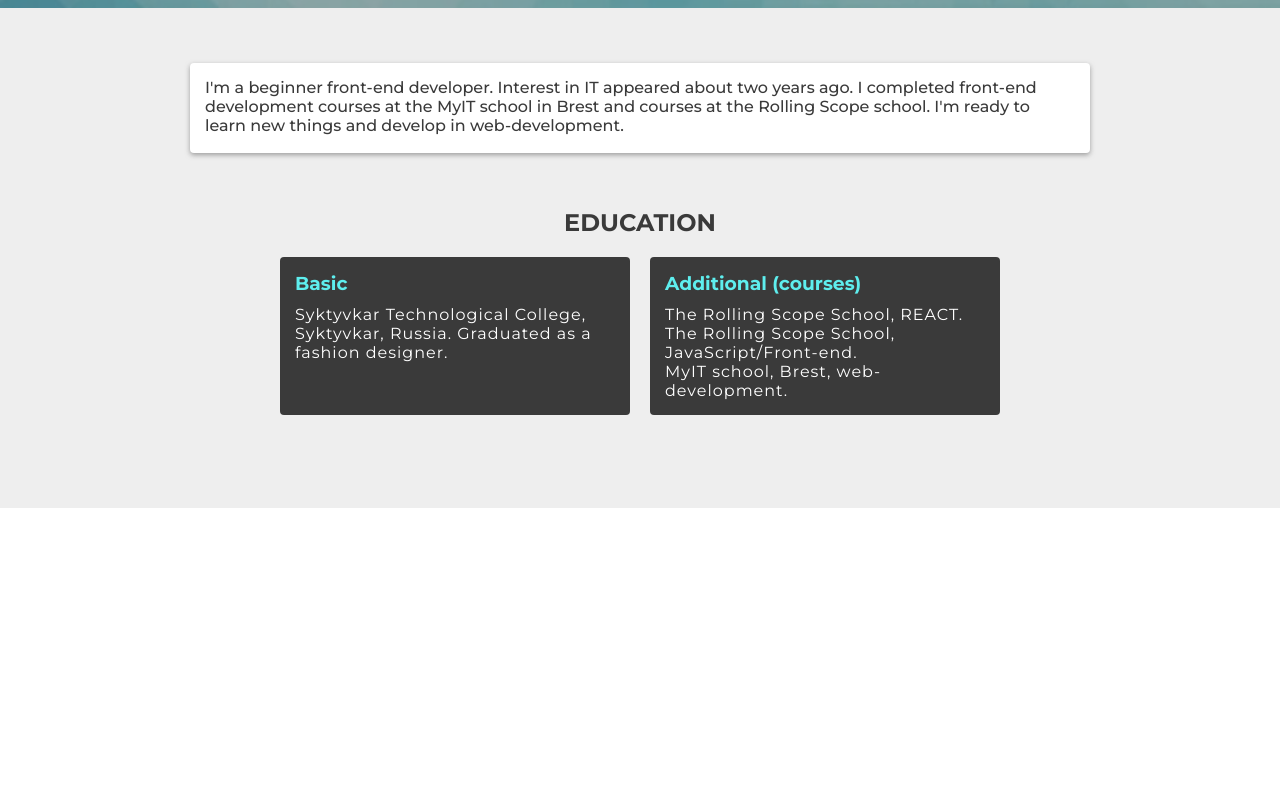
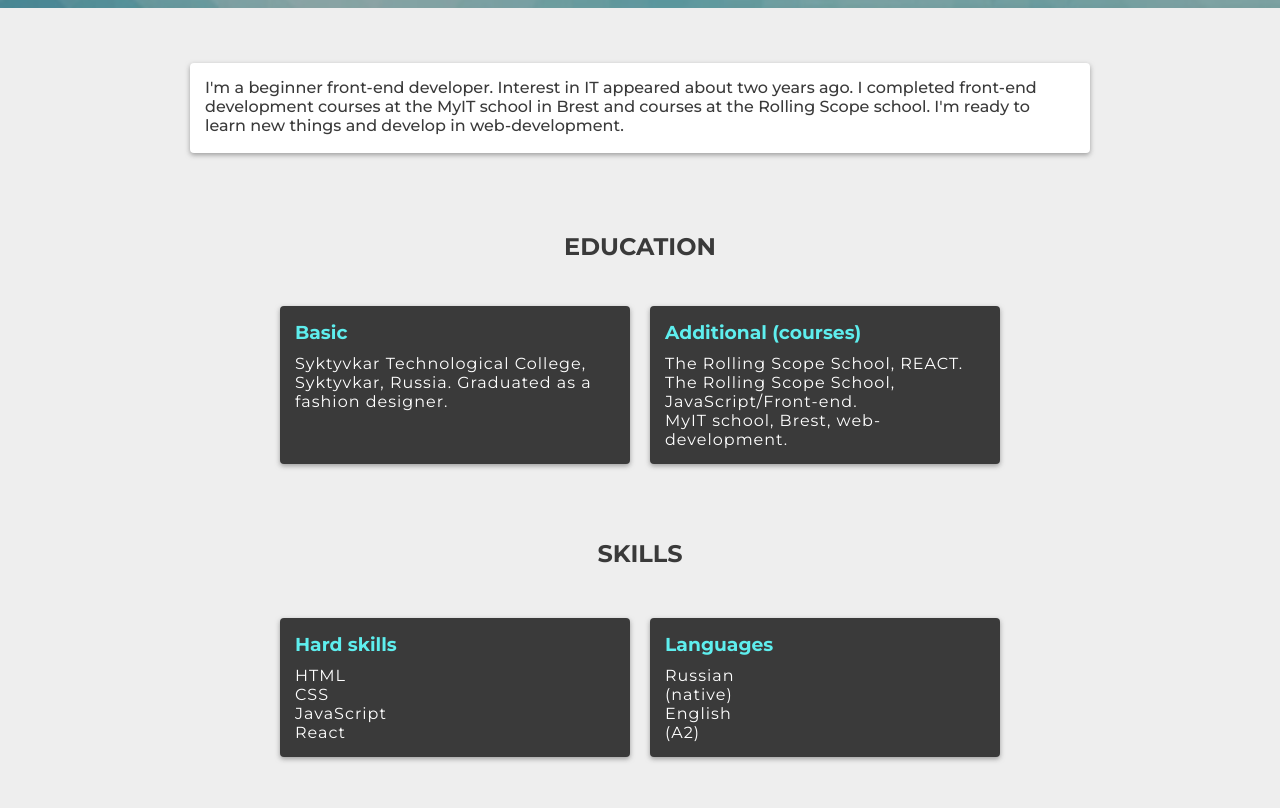
Before and after one commit to Lenka-W1/js-from-zero-to-hero-2023-cv, a plain HTML site: page js-from-zero-to-hero-2023-cv/src/index.html in a window 1280 px wide. Shown: the part 362-1170 px from the top of the page. Before the commit the page ends 870 px from the top, so only its background shows below. Drawn offline with Linux system fonts and the light colour scheme.

Commit message:
feat: add skills block

```diff
--- a/js-from-zero-to-hero-2023-cv/src/index.html
+++ b/js-from-zero-to-hero-2023-cv/src/index.html
@@ -17,7 +17,7 @@
            <li><a href="#about">About me</a></li>
            <li><a href="#education">Education</a></li>
            <li><a href="#skills">Skills</a></li>
-           <li><a href="#english">English</a></li>
+           <!-- <li><a href="#english">English</a></li> -->
            <li><a href="#contacts">Contacts</a></li>
          </ul>
       </nav>
@@ -29,7 +29,7 @@
           <li><a href="#about">About me</a></li>
           <li><a href="#education" class="links">Education</a></li>
           <li><a href="#skills" class="links">Skills</a></li>
-          <li><a href="#english" class="links">English</a></li>
+          <!-- <li><a href="#english" class="links">English</a></li> -->
           <li><a href="#contacts" class="links">Contacts</a></li>
         </ul>
       </nav>
@@ -78,15 +78,15 @@
         <div class="cards-block">
           <div class="basic-education-card card">
             <h3 class="card-title">Basic</h3>
-            <p class="block-contant">
+            <p class="block-content">
               Syktyvkar Technological College,
               Syktyvkar, Russia.
               Graduated as a fashion designer.
             </p>
           </div>
-          <div class="additional-card-title card">
+          <div class="additional-education-card card">
             <h3 class="card-title">Additional (courses)</h3>
-            <ul class="block-contant">
+            <ul class="block-content">
               <li>The Rolling Scope School, REACT.</li>
               <li>The Rolling Scope School, JavaScript/Front-end.</li>
               <li>MyIT school, Brest, web-development.</li>
@@ -95,6 +95,29 @@
         </div>
       </div>
     </section>
+    <section class="skills-block-wrapper" id="skills">
+      <div class="skills-block">
+        <h2 class="block-title">Skills</h2>
+        <div class="cards-block">
+          <div class="hard-skills-card card">
+            <h3 class="card-title">Hard skills</h3>
+            <ul class="block-content hard-skills-list">
+              <li>HTML</li>
+              <li>CSS</li>
+              <li>JavaScript</li>
+              <li>React</li>
+            </ul>
+          </div>
+          <div class="languages-card card">
+            <h3 class="card-title">Languages</h3>
+            <ul class="block-content languages-list">
+              <li>Russian (native)</li>
+              <li>English (A2)</li>
+            </ul>
+          </div>
+        </div>
+      </div>
+    </section>
   </main>
 </body>
 </html>
--- a/js-from-zero-to-hero-2023-cv/src/style.css
+++ b/js-from-zero-to-hero-2023-cv/src/style.css
@@ -214,13 +214,15 @@ body {
   background-color: var(--white-text-color);
 }
 
-.education-block {
+.education-block,
+.skills-block {
   margin: 0 auto;
   max-width: 1000px;
   display: flex;
   align-items: center;
   flex-direction: column;
   justify-content: space-evenly;
+  min-height: 300px;
 }
 
 .block-title {
@@ -232,6 +234,7 @@ body {
   display: flex;
   margin: 10px;
   flex-wrap: wrap;
+  justify-content: center;
 }
 
 .card {
@@ -240,6 +243,7 @@ body {
   border-radius: 4px;
   padding: 15px;
   max-width: 350px;
+  box-shadow: 0 2px 5px rgba(114, 113, 113, 0.651);
 }
 
 .card-title {
@@ -247,8 +251,13 @@ body {
   margin-bottom: 10px;
 }
 
-.block-contant {
+.block-content {
   color: var(--white-text-color);
   letter-spacing: 1px;
   list-style: none;
 }
+
+.hard-skills-list,
+.languages-list {
+  padding-right: 228.5px;
+}
```
